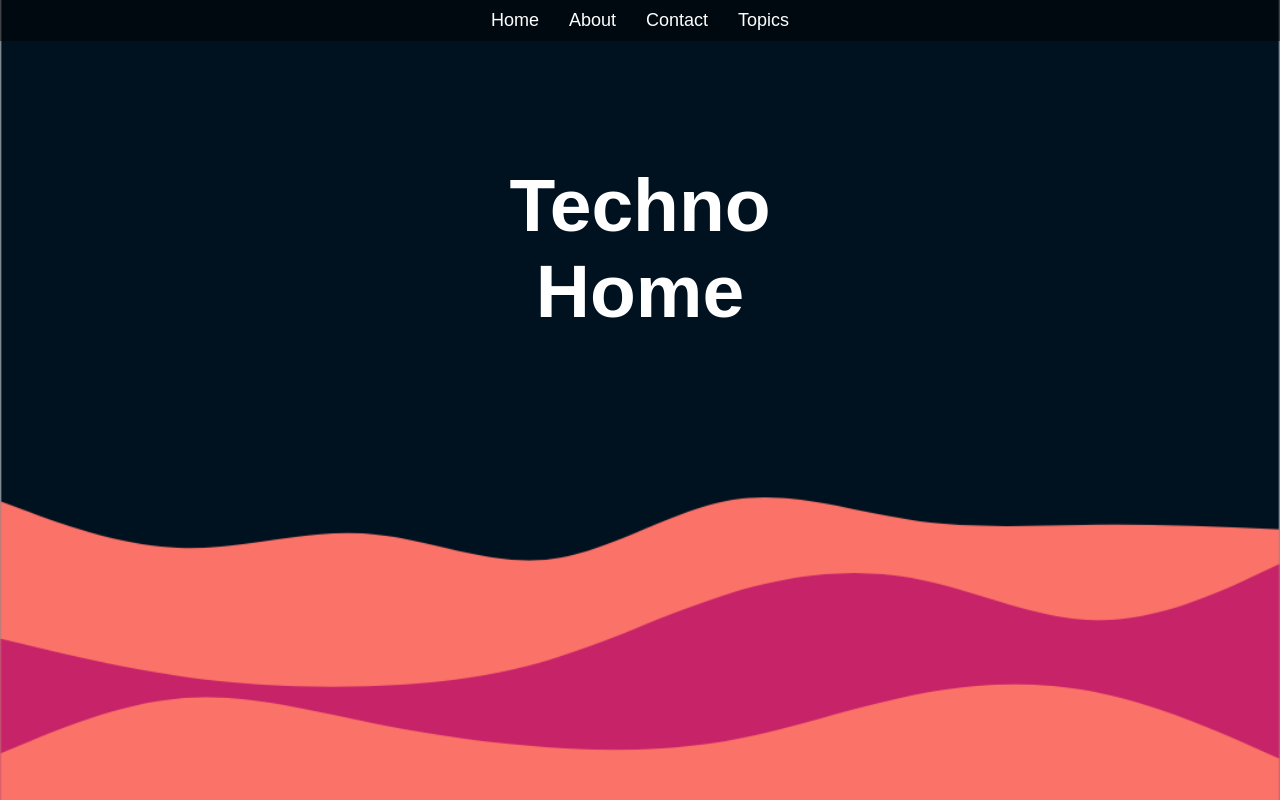
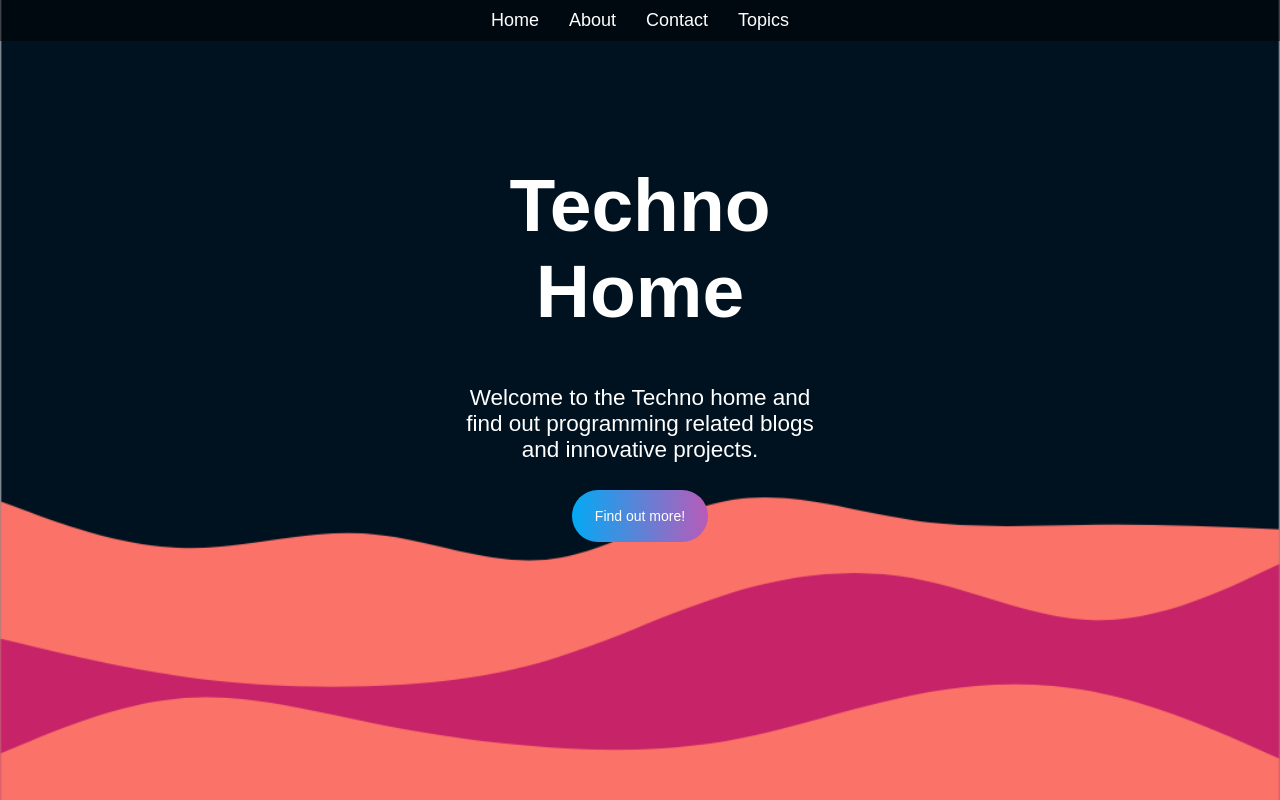
Before and after one commit to Kathan190/Blog, a Django app: page / in a window 1280 px wide. Run offline with Django 5.2, Linux system fonts and the light colour scheme.

Commit message:
introduction has been done

```diff
--- a/Home/static/css/index.css
+++ b/Home/static/css/index.css
@@ -55,3 +55,63 @@ body, html{
 h1{
     font-size: 75px;
 }
+
+p{
+    font-size: 22.50px;
+}
+
+button{
+    text-decoration: none;
+    position: relative;
+    border: none;
+    font-size: 14px;
+    font-family: inherit;
+    cursor: pointer;
+    color: #fff;
+    width: 9em;
+    height: 3em;
+    line-height: 2em;
+    text-align: center;
+    background: linear-gradient(90deg, #03a9f4, #f441a5, #ffeb3b, #03a9f4);
+    background-size: 300%;
+    border-radius: 30px;
+    z-index: 1;
+    margin: 10px;
+}
+
+button:hover{
+    animation: ani 8s linear infinite;
+    border: none;
+}
+
+@keyframes ani{
+    0% {
+        background-position: 0%;
+    }
+
+    100%{
+        background-position: 400%;
+    }
+}
+
+button:before{
+    content: "";
+    position: absolute;
+    top: -5px;
+    left: -5px;
+    right: -5px;
+    bottom: -5px;
+    z-index: -1;
+    background: linear-gradient(90deg, #03a9f4, #f441a5, #ffeb3b, #03a9f4);
+    background-size: 400%;
+    border-radius: 35px;
+    transition: 1s;
+}
+
+button:hover::before{
+    filter: blur(20px);
+}
+
+button:active{
+    background: linear-gradient(32deg, #03a9f4, #f441a5, #ffeb3b, #03a9f4);
+}
--- a/Home/templates/index.html
+++ b/Home/templates/index.html
@@ -19,6 +19,8 @@
             </nav>
             <div class="intro">
                 <h1>Techno Home</h1>
+                <p>Welcome to the Techno home and find out programming related blogs and innovative projects.</p>
+                <button>Find out more!</button>
             </div>
             <img src="{% static 'image/profile.png' %}" alt="background-image">
         </div>
```
